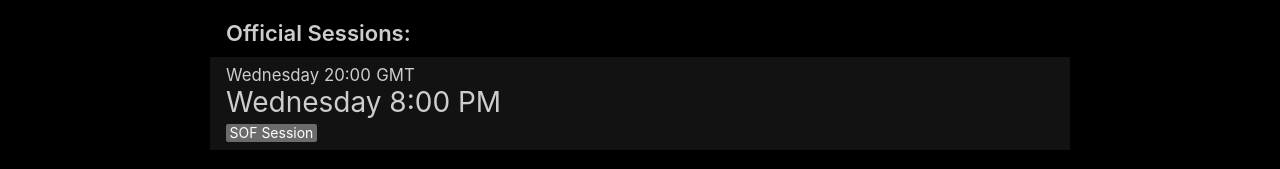
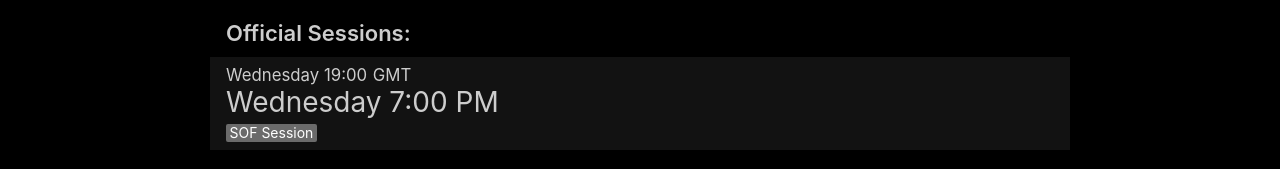
Before and after one commit to jamiehs/whenrace, a React (Create React App) app: page / in a window 1280 px wide. Shown: the part 437-606 px from the top of the page. Built offline with nearby package versions, Linux system fonts and the light colour scheme.

Commit message:
Updated time of Clio Cup SOF race
Due to EU summer time we have changed the SOF time. I will change this back once summer time is over.

```diff
--- a/src/data/official-sessions.js
+++ b/src/data/official-sessions.js
@@ -78,7 +78,7 @@ const officials = [
         sessions: [
             {
                 sessionDay: WED,
-                sessionTimeGmt: '20:00',
+                sessionTimeGmt: '19:00',
                 notes: [SOF]
             },
         ]
```
